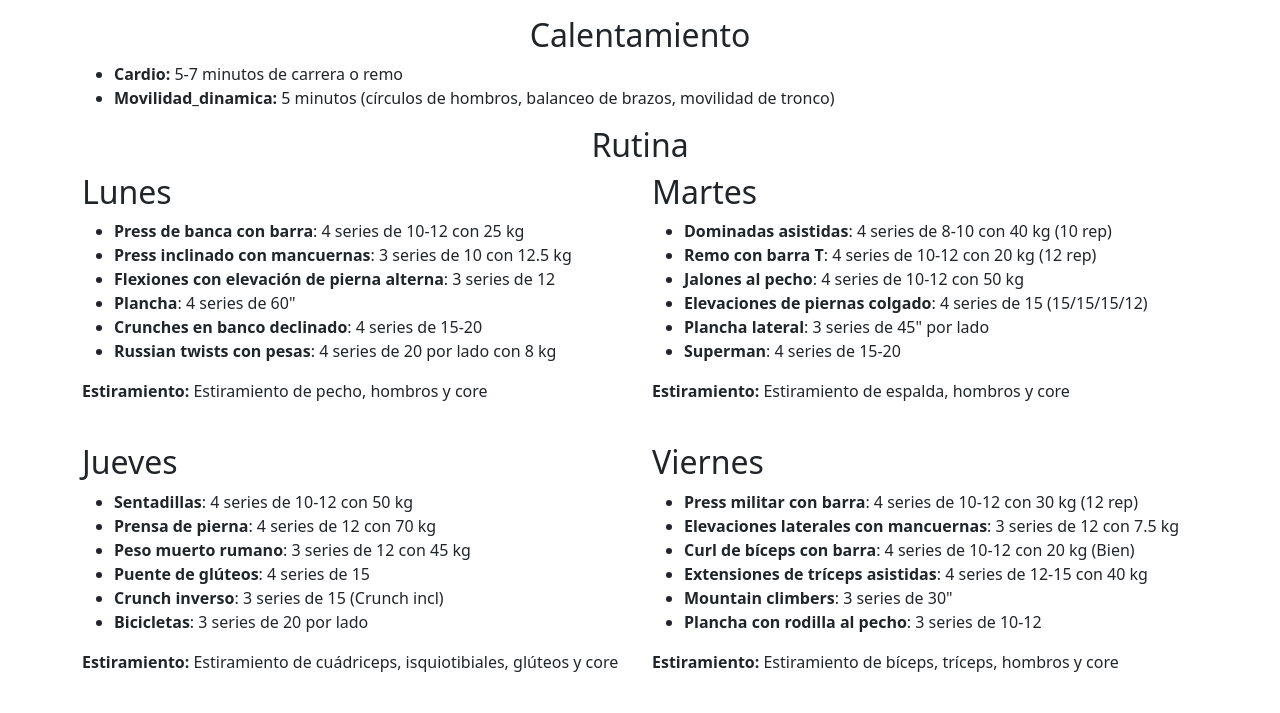
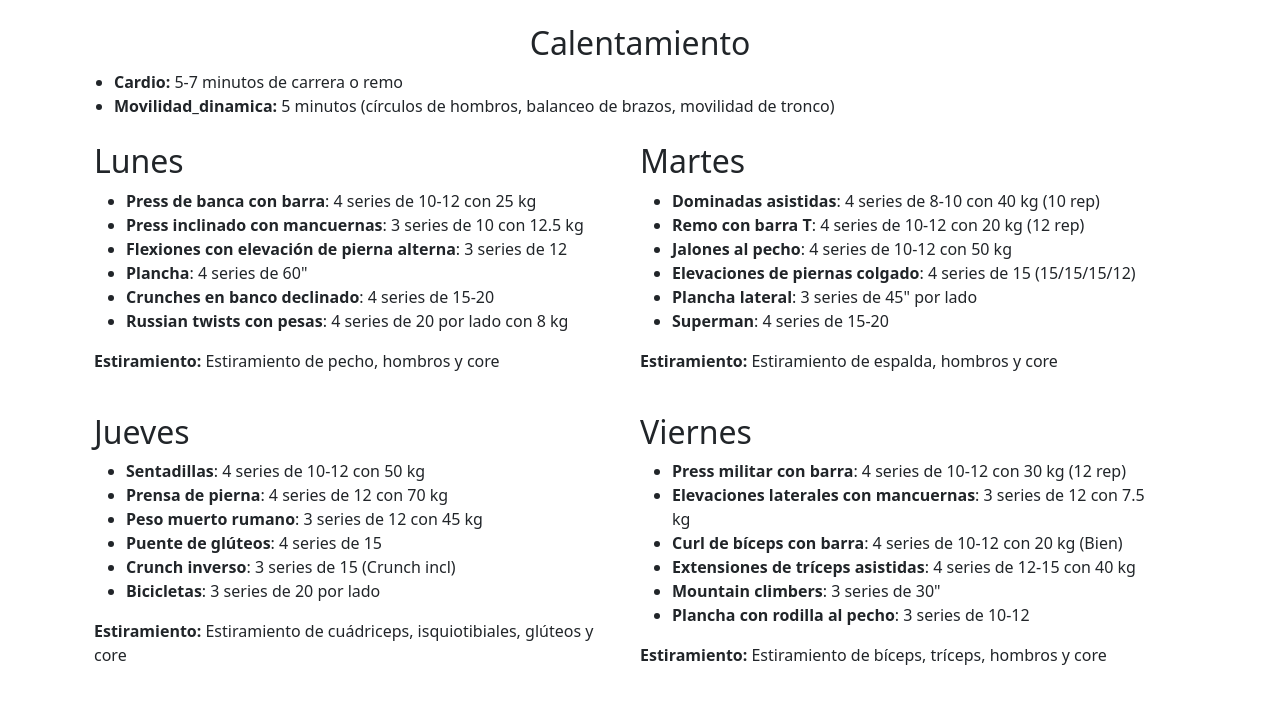
Before and after one commit to azuagajuandev/gym-tracker, a Flask app: page /rutina in a window 1280 px wide. Shown: the top 713 px of the page. Run offline with Flask 3, Linux system fonts and the light colour scheme.

Commit message:
Algunos estilos en rutina.html

```diff
--- a/templates/rutina.html
+++ b/templates/rutina.html
@@ -1,8 +1,7 @@
 {% extends "layout.html" %}
 
 {% block body %}
-
-    <div class="container mt-3">
+    <div class="container mt-4">
         <h2 class="jumbotron text-center">Calentamiento</h2>
         <ul>
             {% for key, value in rutina_json.entrada_en_calor.items() %}
@@ -10,8 +9,7 @@
             {% endfor %}
         </ul>
 
-        <h2 class="jumbotron text-center">Rutina</h2>
-        <div class="row">
+        <div class="container mt-4 row">
             {% for dia in rutina_json.dias %}
                 <div class="col-lg-6 mb-4">
                     <h2>{{ dia.dia }}</h2>
```
